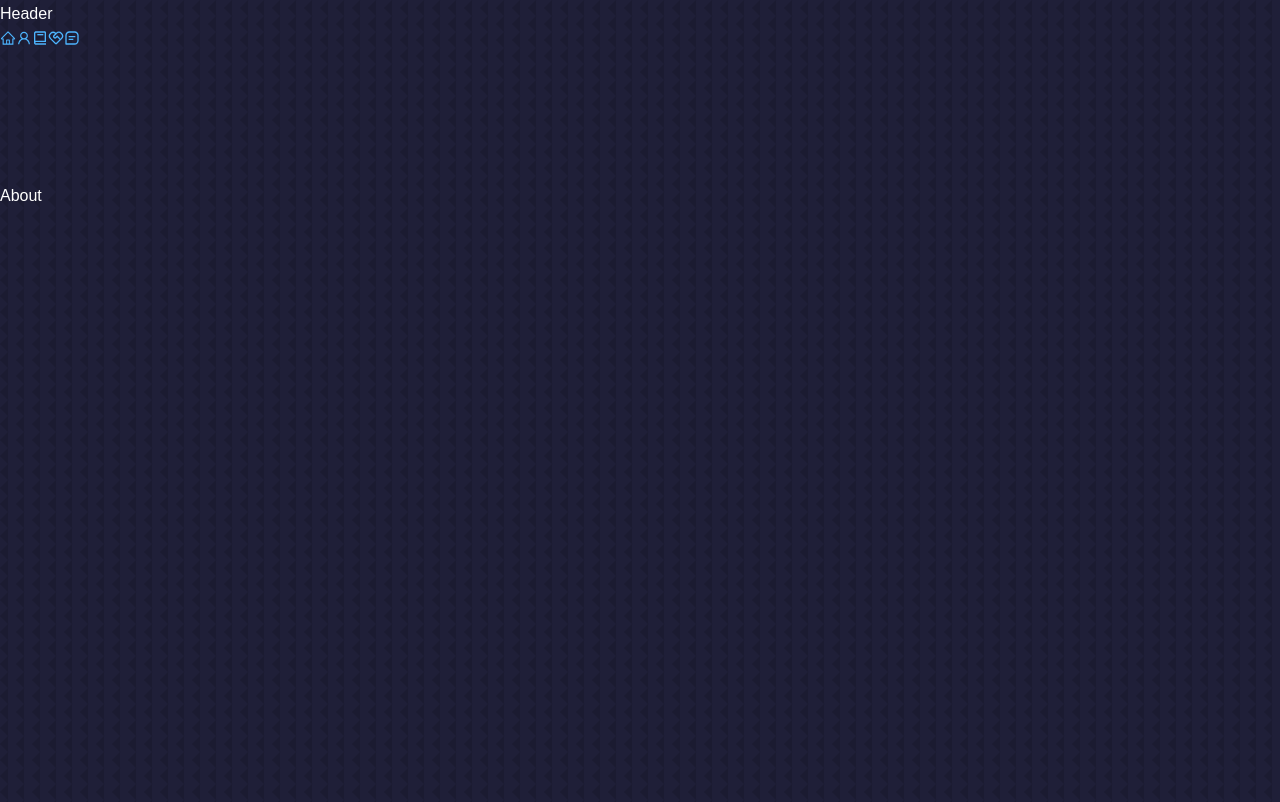
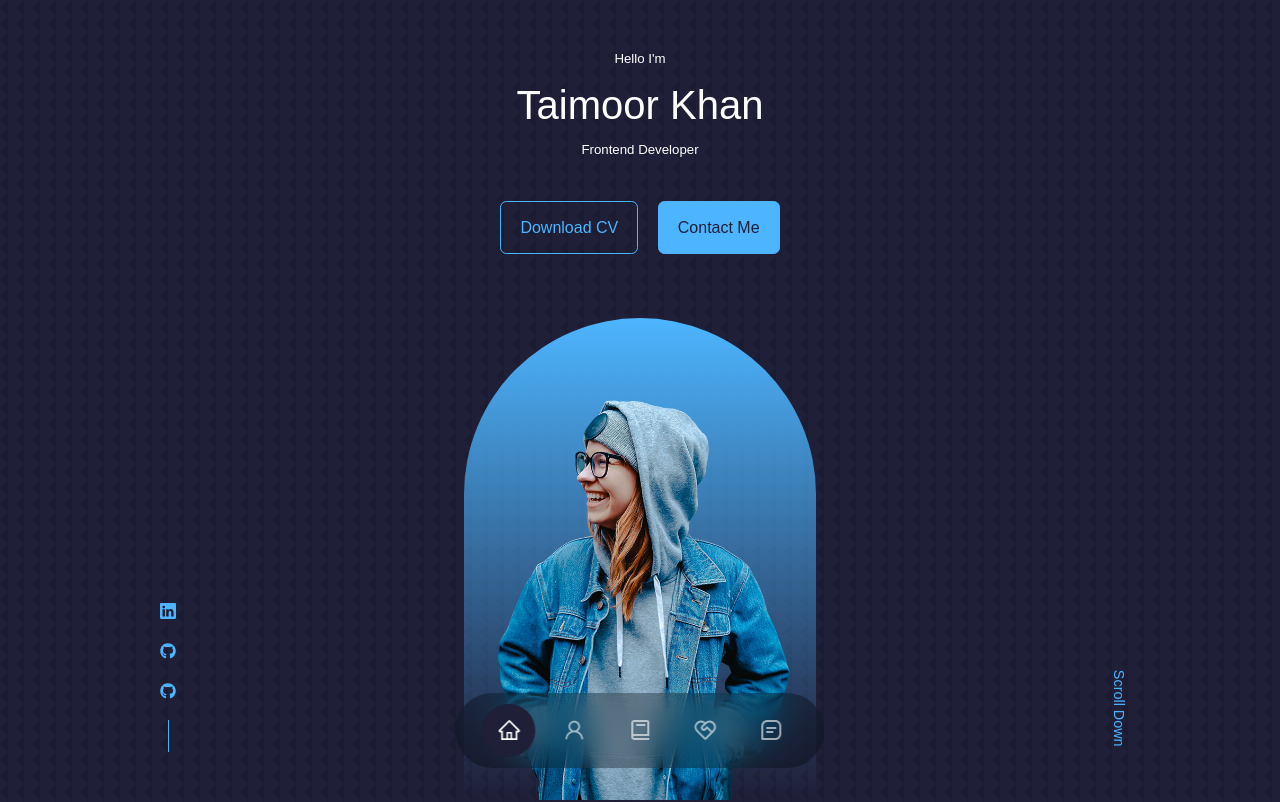
Before and after one commit to taimooorr/Portfolio-Site, a React (Create React App) app: page / in a window 1280 px wide. Shown: the top 802 px of the page. Built offline with nearby package versions, Linux system fonts and the light colour scheme; a web font is replaced by a local one.

Commit message:
added nav bar

```diff
--- a/src/Components/Header/Header.jsx
+++ b/src/Components/Header/Header.jsx
@@ -1,7 +1,27 @@
 import React from 'react'
 import './Header.css'
+import CTA from "./CTA";
+
+/* Assets */
+import ME from "../../assets/me.png";
+import HeaderSocial from "./HeaderSocial";
+
 export default function Header() {
   return (
-    <div>Header</div>
-  )
+		<header>
+			<div className="container header__container">
+				<h5>Hello I'm</h5>
+				<h1>Taimoor Khan</h1>
+				<h5>Frontend Developer</h5>
+				<CTA />
+				<HeaderSocial />
+				<div className="me">
+					<img src={ME} alt="Taimoor Khan" />
+				</div>
+				<a href="contact" className="scroll__down">
+					Scroll Down
+				</a>
+			</div>
+		</header>
+  );
 }
--- a/src/Components/Nav/Nav.css
+++ b/src/Components/Nav/Nav.css
@@ -0,0 +1,30 @@
+nav{
+  background-color: rgba(0, 0, 0, 0.3);
+  width: max-content;
+  display: block;
+  padding: 0.7rem 1.7rem;
+  z-index: 2;
+  position: fixed;
+  left: 50%;
+  transform: translateX(-50%);
+  bottom: 2rem;
+  display: flex;
+  gap: 0.8rem;
+  border-radius: 3rem;
+  backdrop-filter: blur(15px);
+
+}
+
+nav a{
+  background: transparent;
+  padding: 0.9rem;
+  border-radius: 50%;
+  display: flex;
+  color: var(--color-light);
+  font-size: 1.5rem;
+
+}
+nav a.active{
+  background: var(--color-bg);
+  color: var(--color-white);
+}
```
